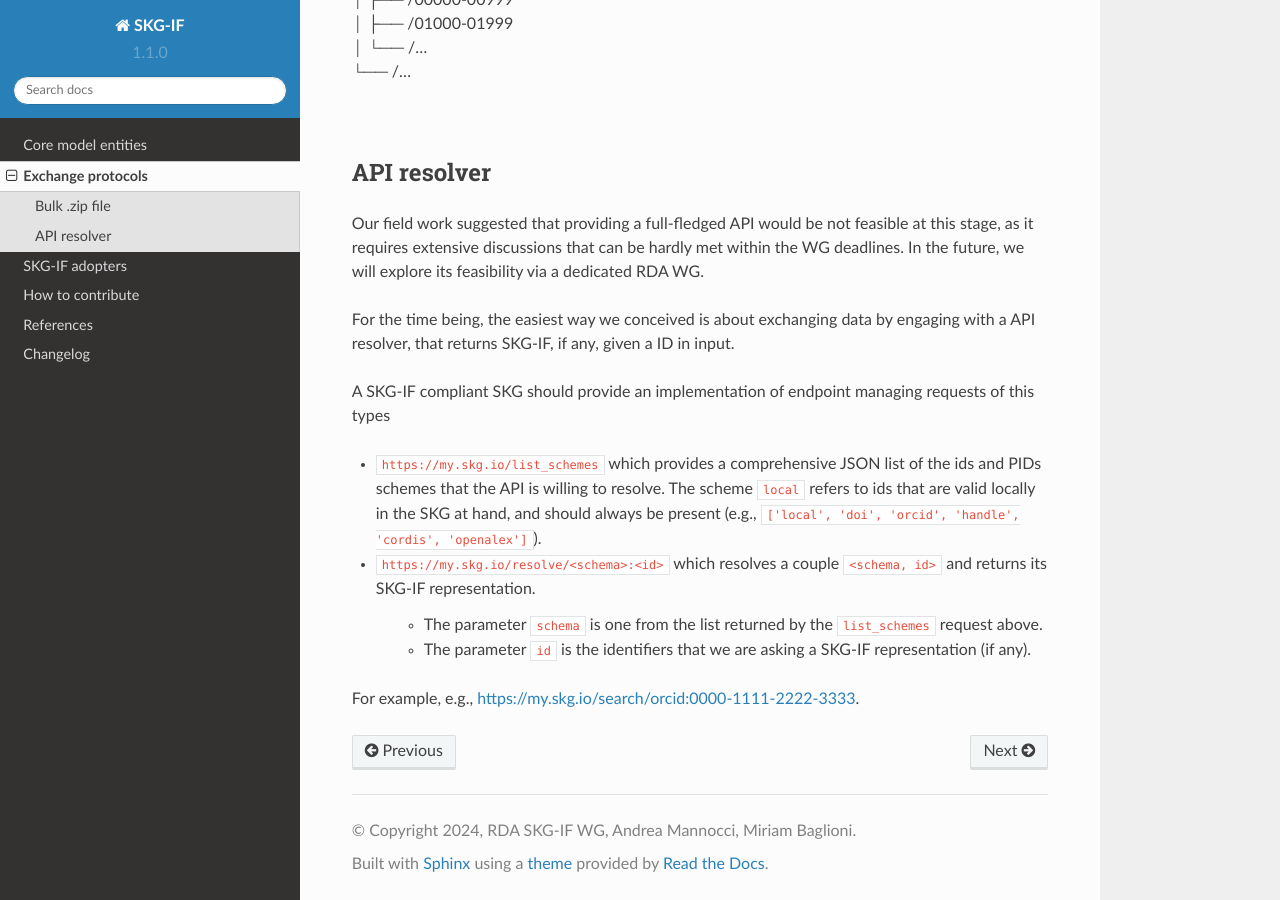
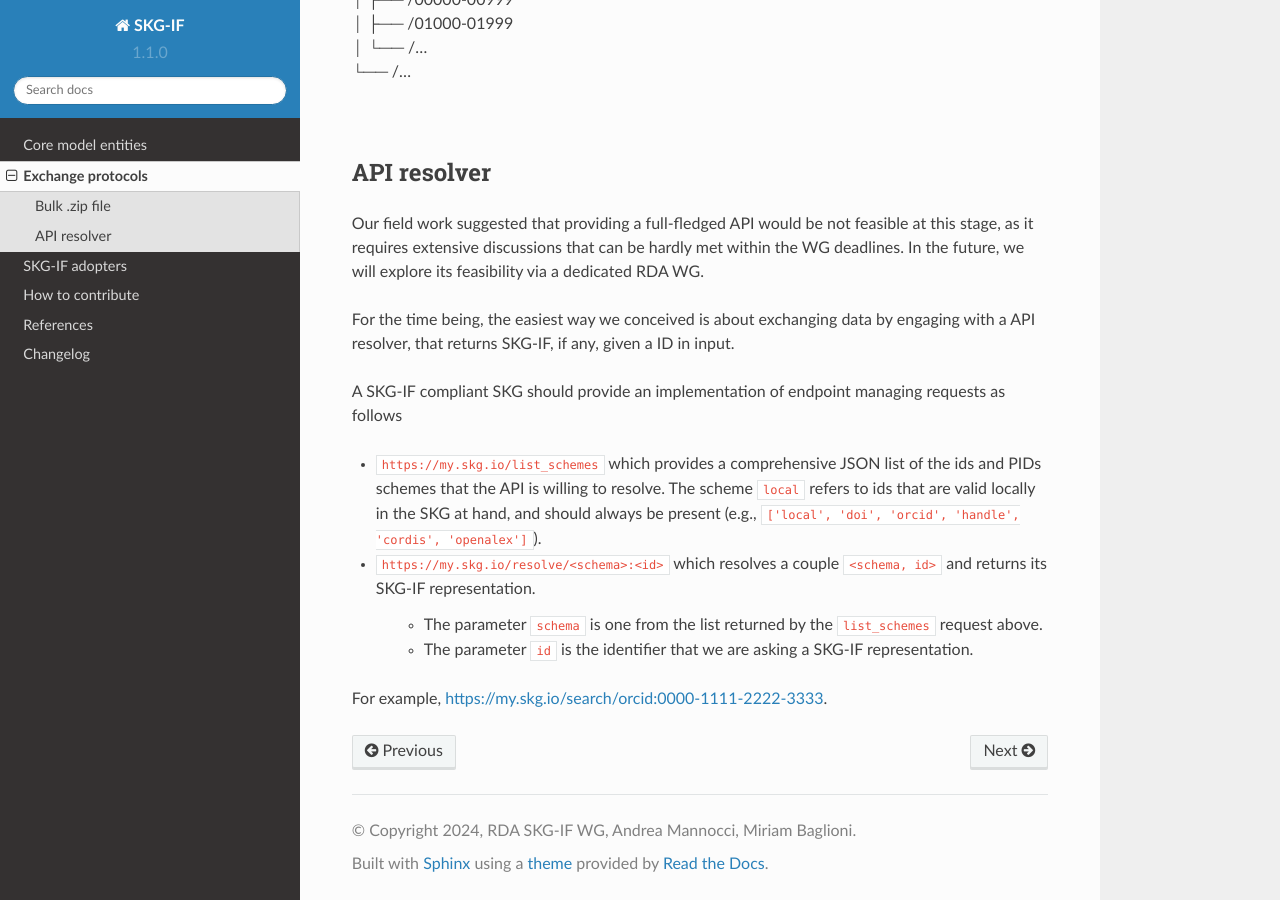
Before and after one commit to andremann/SKG-IF, a Sphinx documentation site: the page built from docs/source/exchange.rst, in a window 1280 px wide and 900 px high, scrolled down 1022 px. Built offline with Sphinx 7.4.7 and the Read the Docs theme 2.0.0, drawn with Linux system fonts in a browser that asks for light colours; pages that are not in the unit, such as notebooks, are missing from menus.

```diff
--- a/docs/source/exchange.rst
+++ b/docs/source/exchange.rst
@@ -53,12 +53,12 @@ In the future, we will explore its feasibility via a dedicated RDA WG.
 
 For the time being, the easiest way we conceived is about exchanging data by engaging with a API resolver, that returns SKG-IF, if any, given a ID in input.
 
-A SKG-IF compliant SKG should provide an implementation of endpoint managing requests of this types
+A SKG-IF compliant SKG should provide an implementation of endpoint managing requests as follows
 
 * ``https://my.skg.io/list_schemes`` which provides a comprehensive JSON list of the ids and PIDs schemes that the API is willing to resolve. The scheme ``local`` refers to ids that are valid locally in the SKG at hand, and should always be present (e.g., ``['local', 'doi', 'orcid', 'handle', 'cordis', 'openalex']``).
 * ``https://my.skg.io/resolve/<schema>:<id>`` which resolves a couple ``<schema, id>`` and returns its SKG-IF representation.
 
    * The parameter ``schema`` is one from the list returned by the ``list_schemes`` request above.
-   * The parameter ``id`` is the identifiers that we are asking a SKG-IF representation (if any).
+   * The parameter ``id`` is the identifier that we are asking a SKG-IF representation.
 
-For example, e.g., https://my.skg.io/search/orcid:0000-1111-2222-3333.
+For example, https://my.skg.io/search/orcid:0000-1111-2222-3333.
```
